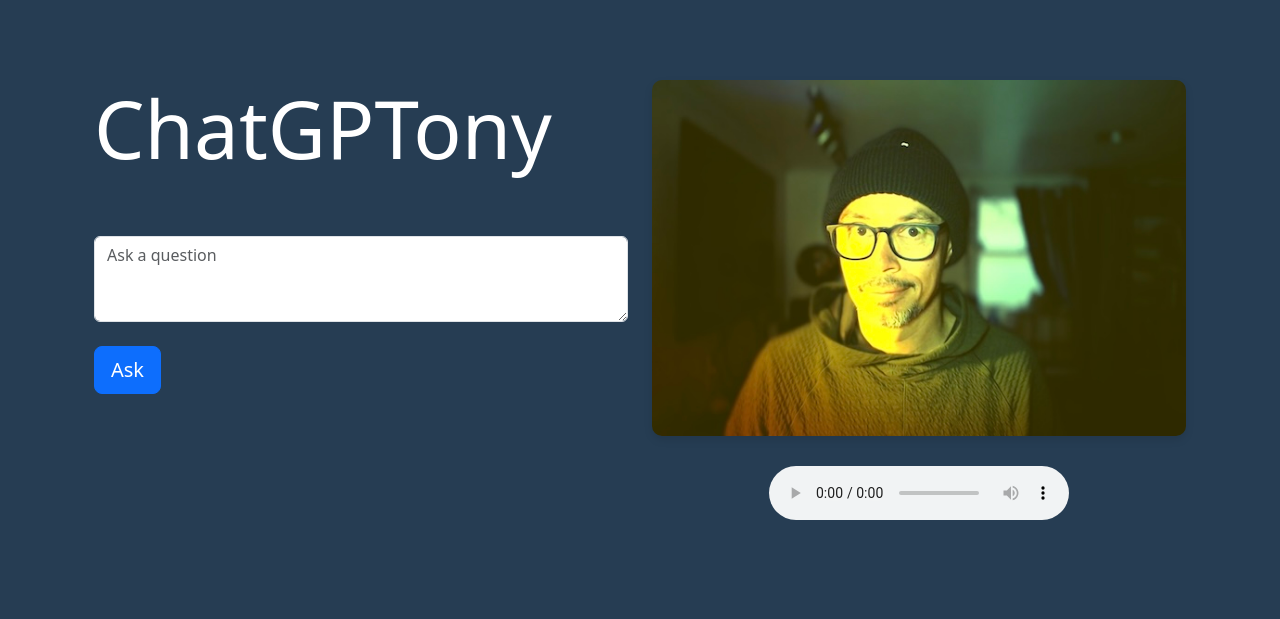
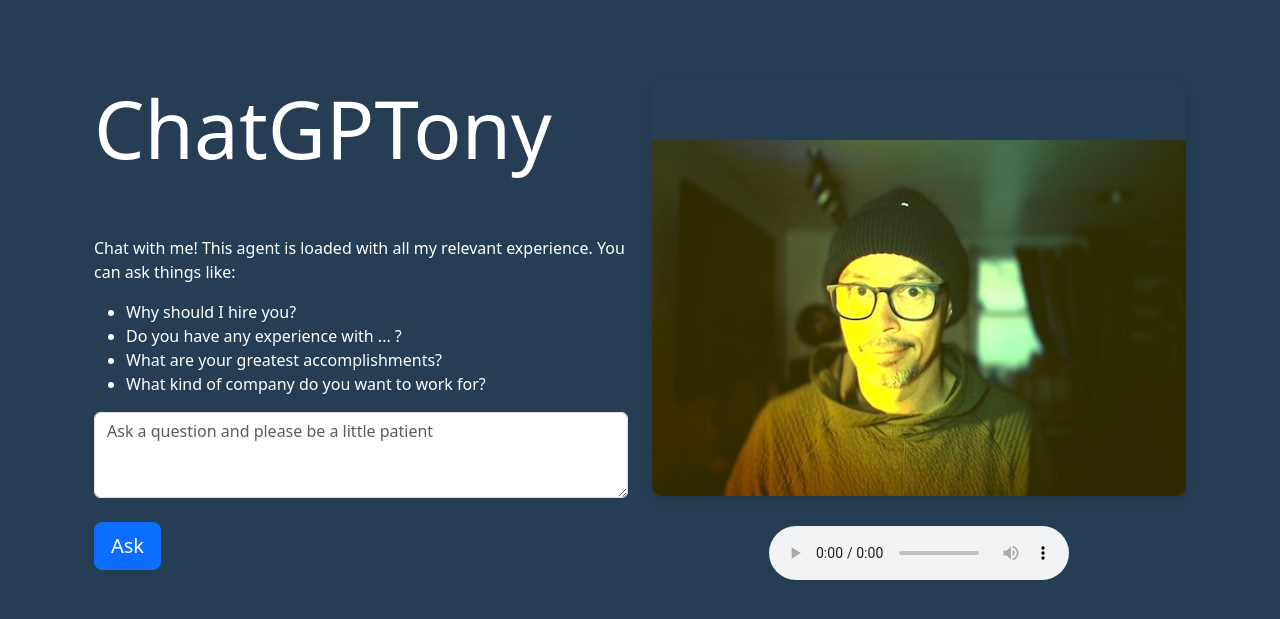
Before and after one commit to khalua/zoltar, a Flask app: page / in a window 1280 px wide. Shown: the top 619 px of the page. Run offline with Flask 3, Linux system fonts and the light colour scheme; some libraries are stand-ins or nearby versions.

Commit message:
now with sample questions

```diff
--- a/static/custom.css
+++ b/static/custom.css
@@ -15,6 +15,7 @@ body {
     border-radius: 10px;        /* Rounded corners */
     box-shadow: 0 4px 8px rgba(0, 0, 0, 0.1); /* Shadow effect */
     margin-bottom: 30px;
+    padding-top: 60px;
 }
 
 h1 {
@@ -29,6 +30,10 @@ p {
     color: white;
 }
 
+li {
+    color: white;
+}
+
 .debug {
     color: white;
     background-color: black;
@@ -37,3 +42,11 @@ p {
 .tonyGPTContainer {
     padding-top: 80px;
 }
+
+ul li {
+    cursor: pointer;
+    color: white;
+}
+ul li:hover {
+    text-decoration: underline;
+}
--- a/templates/index.html
+++ b/templates/index.html
@@ -11,8 +11,15 @@
                 <div class="col-md-6 col-sm-12">
                     <h1 class="display-1">ChatGPTony</h1>
                         <div class="mb-3">
+                            <p>Chat with me! This agent is loaded with all my relevant experience. You can ask things like:</p>
+                                <ul>
+                                  <li id="q1">Why should I hire you?</li>
+                                  <li id="q2">Do you have any experience with ... ?</li>
+                                  <li id="q3">What are your greatest accomplishments?</li>
+                                  <li id="q4">What kind of company do you want to work for?</li>
+                                </ul>
                             <form id="questionForm">
-                                <textarea type="text" class="form-control" rows="3" id="user_input" name="user_input" placeholder="Ask a question" required></textarea>
+                                <textarea type="text" class="form-control" rows="3" id="user_input" name="user_input" placeholder="Ask a question and please be a little patient" required></textarea>
                                 <br>
                                 <button type="submit" class="btn btn-primary btn-lg" id="submit-btn">
                                     Ask
@@ -110,6 +117,13 @@
             });
         });
 
+        const questions = ['q1', 'q2', 'q3', 'q4'];
+        questions.forEach(questionId => {
+            document.getElementById(questionId).addEventListener('click', function() {
+                document.getElementById('user_input').value = this.textContent;
+            });
+        });
+
         function pollStatus(requestId) {
             fetch('/check_status/' + requestId)
             .then(response => response.json())
```
